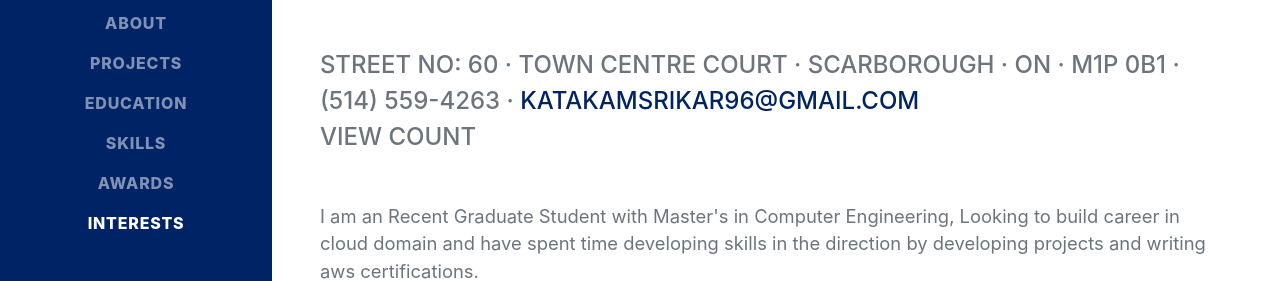
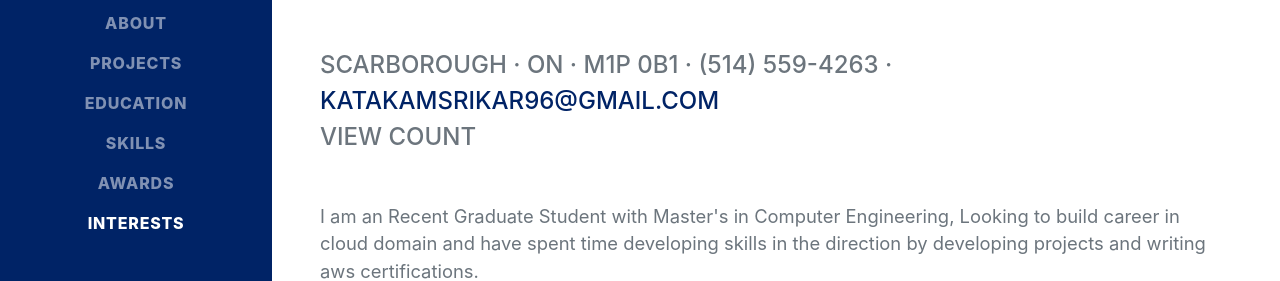
Before and after one commit to RamGopalSrikar/portfolio-website, a plain HTML site: page index.html in a window 1280 px wide. Shown: the part 369-650 px from the top of the page. Drawn offline with nearby package versions, Linux system fonts and the light colour scheme; no server answers; a web font is replaced by a local one.

Commit message:
changed address

```diff
--- a/index.html
+++ b/index.html
@@ -50,7 +50,7 @@
                         <h3>AWS CERTIFIED SAA | Computer Engineer</h3>
 
                     <div class="subheading mb-5">
-                        Street no: 60 · Town Centre Court · Scarborough · ON · M1P 0B1 · (514) 559-4263 ·
+                         Scarborough · ON · M1P 0B1 · (514) 559-4263 ·
                         <a href="mailto:Katakamsrikar96@gmail.com">Katakamsrikar96@gmail.com</a>
                         <p id="count1"> View Count </p>
                     </div>
```
